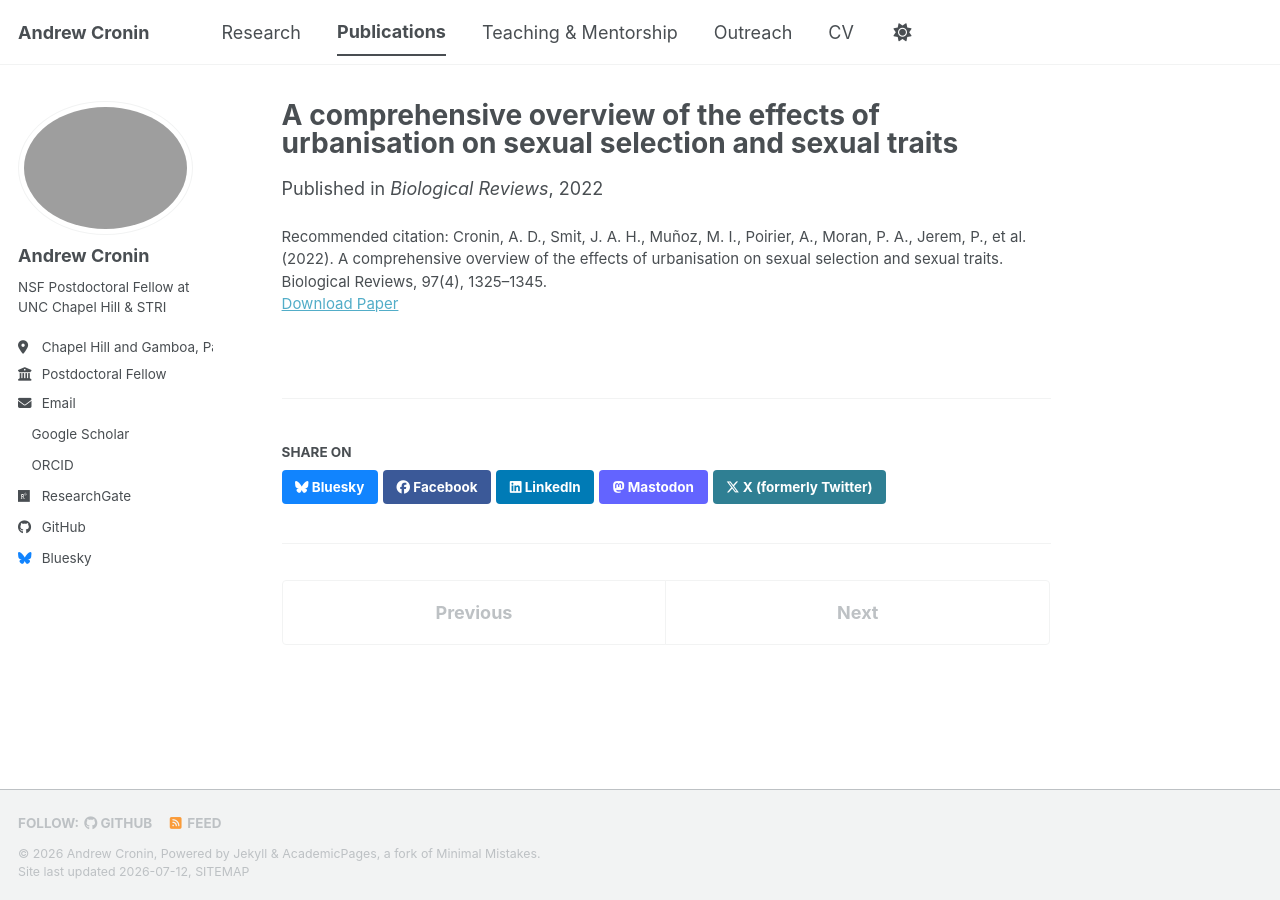
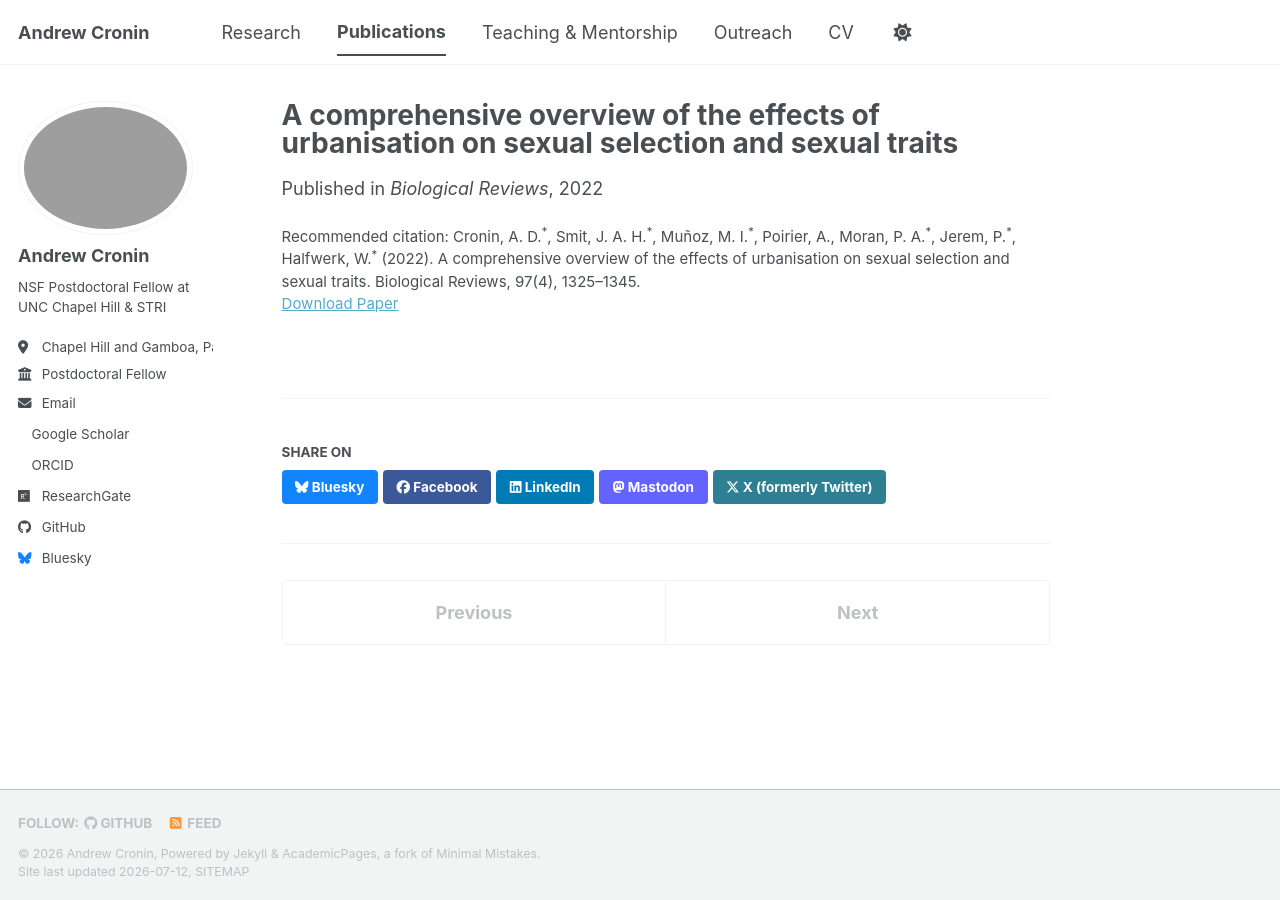
Before and after one commit to andrewdcronin/andrewdcronin.github.io, a Jekyll site: the page built from _publications/article_6.md, in a window 1280 px wide. Built offline with Jekyll 4.4.1, drawn with Linux system fonts in a browser that asks for light colours; a style sheet for code colours, icons or effects is not loaded.

Commit message:
Update citation format in article_6.md

```diff
--- a/_publications/article_6.md
+++ b/_publications/article_6.md
@@ -5,5 +5,5 @@ category: manuscripts
 date: 2022-08-14
 venue: 'Biological Reviews'
 paperurl: 'https://doi.org/10.1111/brv.12845'
-citation: '</strong>Cronin, A. D.</strong>, Smit, J. A. H., Muñoz, M. I., Poirier, A., Moran, P. A., Jerem, P., et al. (2022). A comprehensive overview of the effects of urbanisation on sexual selection and sexual traits. Biological Reviews, 97(4), 1325–1345.'
+citation: '</strong>Cronin, A. D.</strong><sup>*</sup>, Smit, J. A. H.<sup>*</sup>, Muñoz, M. I.<sup>*</sup>, Poirier, A., Moran, P. A.<sup>*</sup>, Jerem, P.<sup>*</sup>, Halfwerk, W.<sup>*</sup> (2022). A comprehensive overview of the effects of urbanisation on sexual selection and sexual traits. Biological Reviews, 97(4), 1325–1345.'
 ---
```
